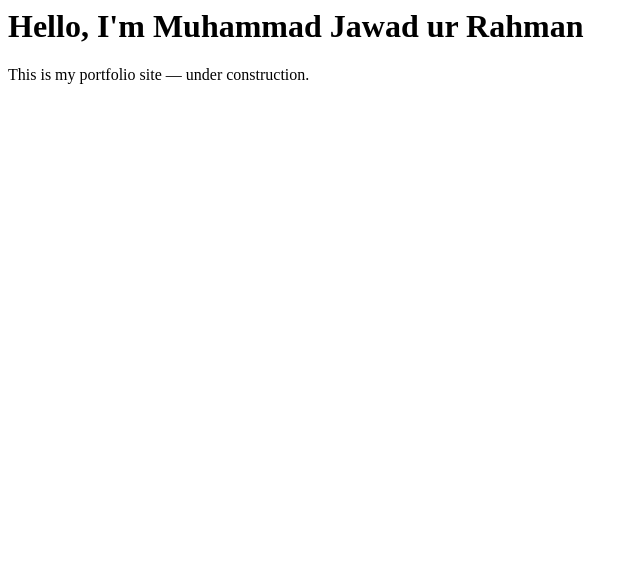
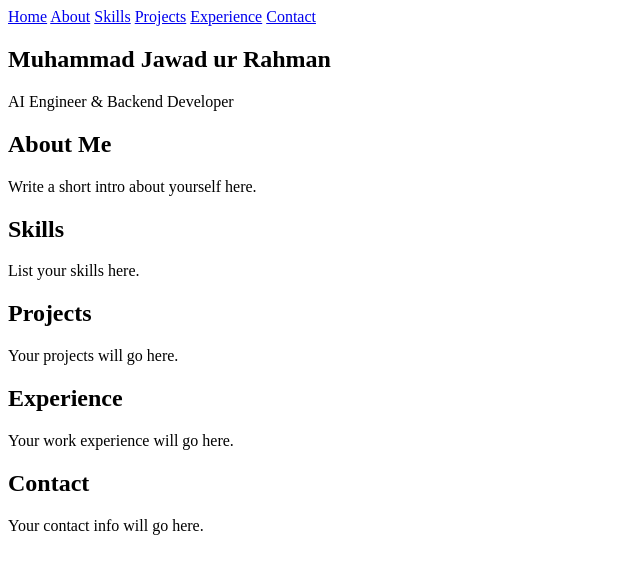
Before and after one commit to jwd-jr/jawad-portfolio, a Django app: page / in a window 1280 px wide. Shown: the top 574 px of the page, without its empty margins (0-640 px from the left). Run offline with Django 5.2, Linux system fonts and the light colour scheme.

Commit message:
Add homepage HTML structure with sections and nav

```diff
--- a/core/templates/home.html
+++ b/core/templates/home.html
@@ -1,2 +1,60 @@
-<h1>Hello, I'm Muhammad Jawad ur Rahman</h1>
-<p>This is my portfolio site — under construction.</p>
+<!DOCTYPE html>
+<html lang="en">
+
+<head>
+    <meta charset="UTF-8">
+    <meta name="viewport" content="width=device-width, initial-scale=1.0">
+    <title>Muhammad Jawad ur Rahman | Portfolio</title>
+</head>
+
+<body>
+
+    <!-- Navigation Bar -->
+    <nav>
+        <a href="#home">Home</a>
+        <a href="#about">About</a>
+        <a href="#skills">Skills</a>
+        <a href="#projects">Projects</a>
+        <a href="#experience">Experience</a>
+        <a href="#contact">Contact</a>
+    </nav>
+
+    <!-- Home / Intro Section -->
+    <section id="home">
+        <h1>Muhammad Jawad ur Rahman</h1>
+        <p>AI Engineer & Backend Developer</p>
+    </section>
+
+    <!-- About Section -->
+    <section id="about">
+        <h2>About Me</h2>
+        <p>Write a short intro about yourself here.</p>
+    </section>
+
+    <!-- Skills Section -->
+    <section id="skills">
+        <h2>Skills</h2>
+        <p>List your skills here.</p>
+    </section>
+
+    <!-- Projects Section -->
+    <section id="projects">
+        <h2>Projects</h2>
+        <p>Your projects will go here.</p>
+    </section>
+
+    <!-- Experience Section -->
+    <section id="experience">
+        <h2>Experience</h2>
+        <p>Your work experience will go here.</p>
+    </section>
+
+    <!-- Contact Section -->
+    <section id="contact">
+        <h2>Contact</h2>
+        <p>Your contact info will go here.</p>
+    </section>
+
+</body>
+
+</html>
```
